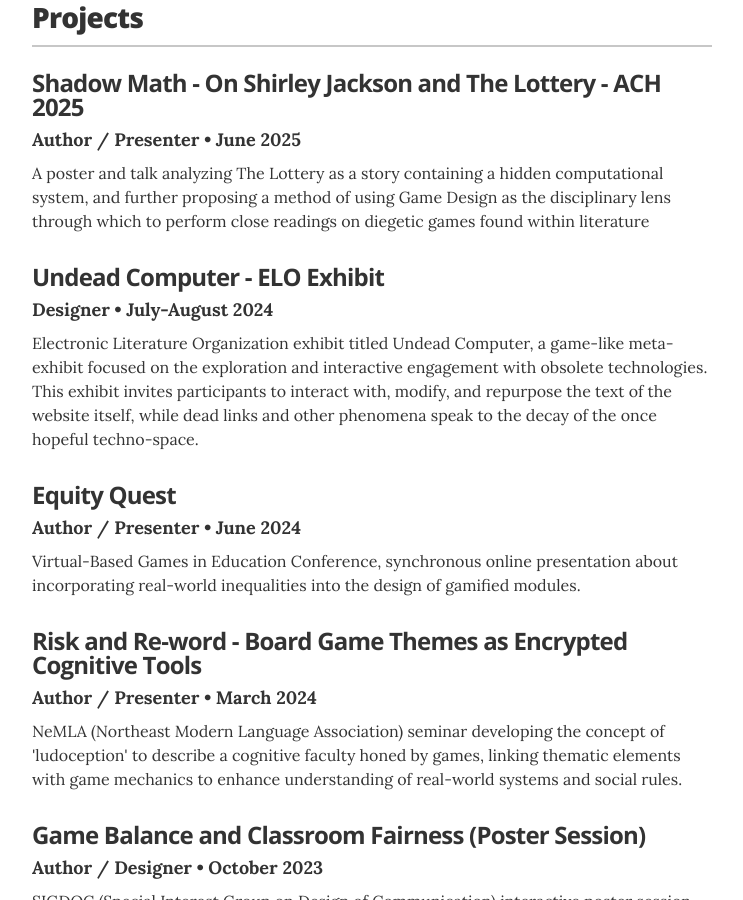
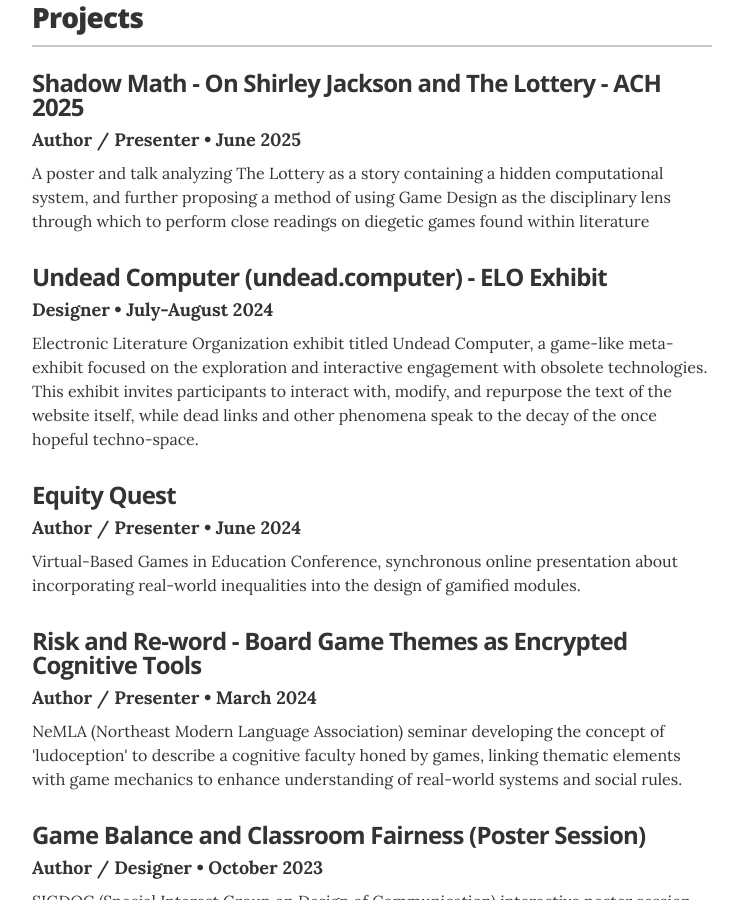
Before and after one commit to mwmxyz/academic, a Jekyll site: the page built from index.html, in a window 1280 px wide and 900 px high, scrolled down 2207 px. Shown: the whole window, without its empty margins (268-1011 px from the left). Built offline with Jekyll 4.4.1, drawn with Linux system fonts in a browser that asks for light colours.

Commit message:
Update projects.yml

```diff
--- a/_data/projects.yml
+++ b/_data/projects.yml
@@ -8,7 +8,7 @@
   description: A poster and talk analyzing The Lottery as a story containing a hidden computational system, and further proposing a method of using Game Design as the disciplinary lens through which to perform close readings on diegetic games found within literature
 
 # Undead Computer - ELO Exhibit
-- project: Undead Computer - ELO Exhibit
+- project: Undead Computer (undead.computer) - ELO Exhibit
   role: Designer
   duration: July-August 2024
   # url: "https://undead.computer"
```
